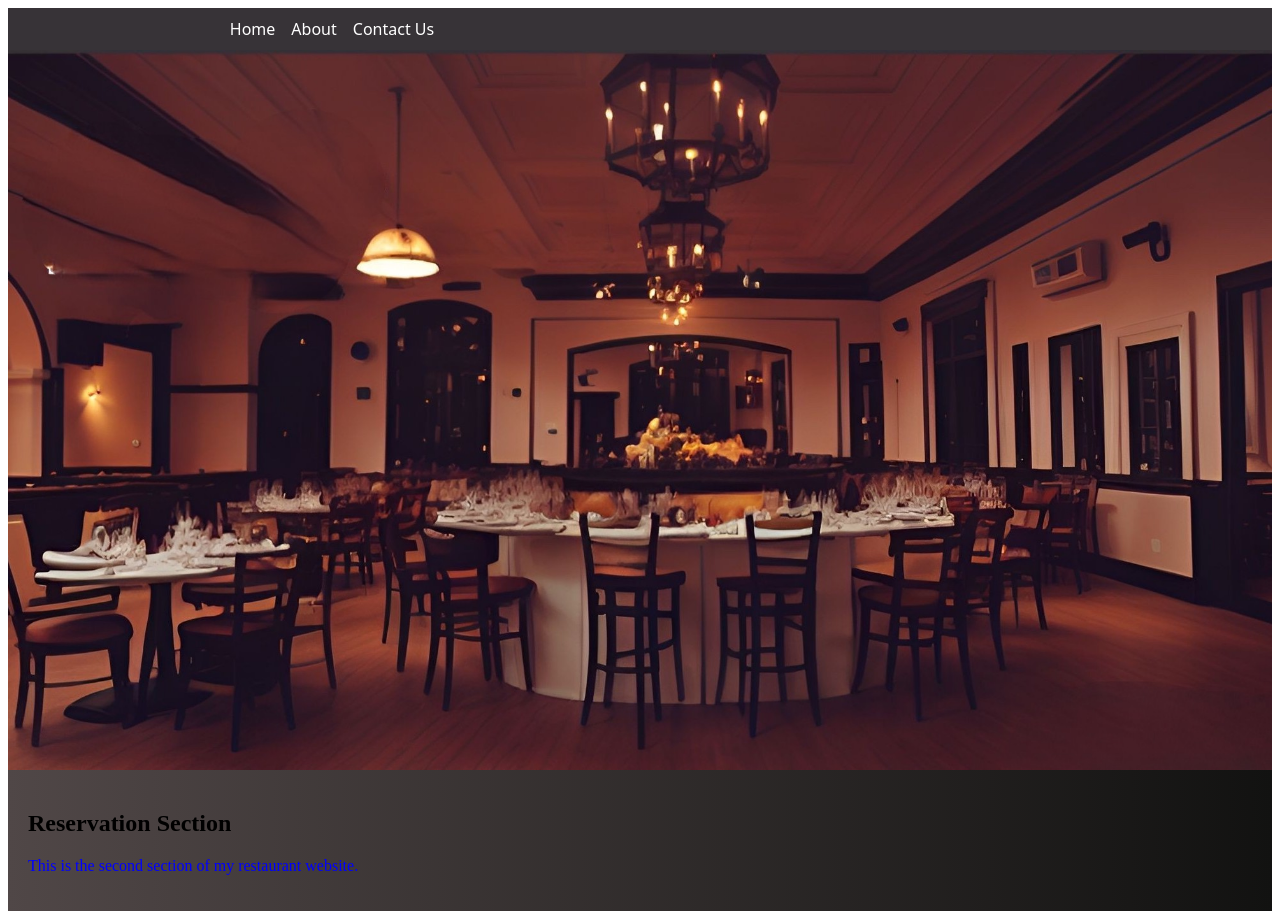
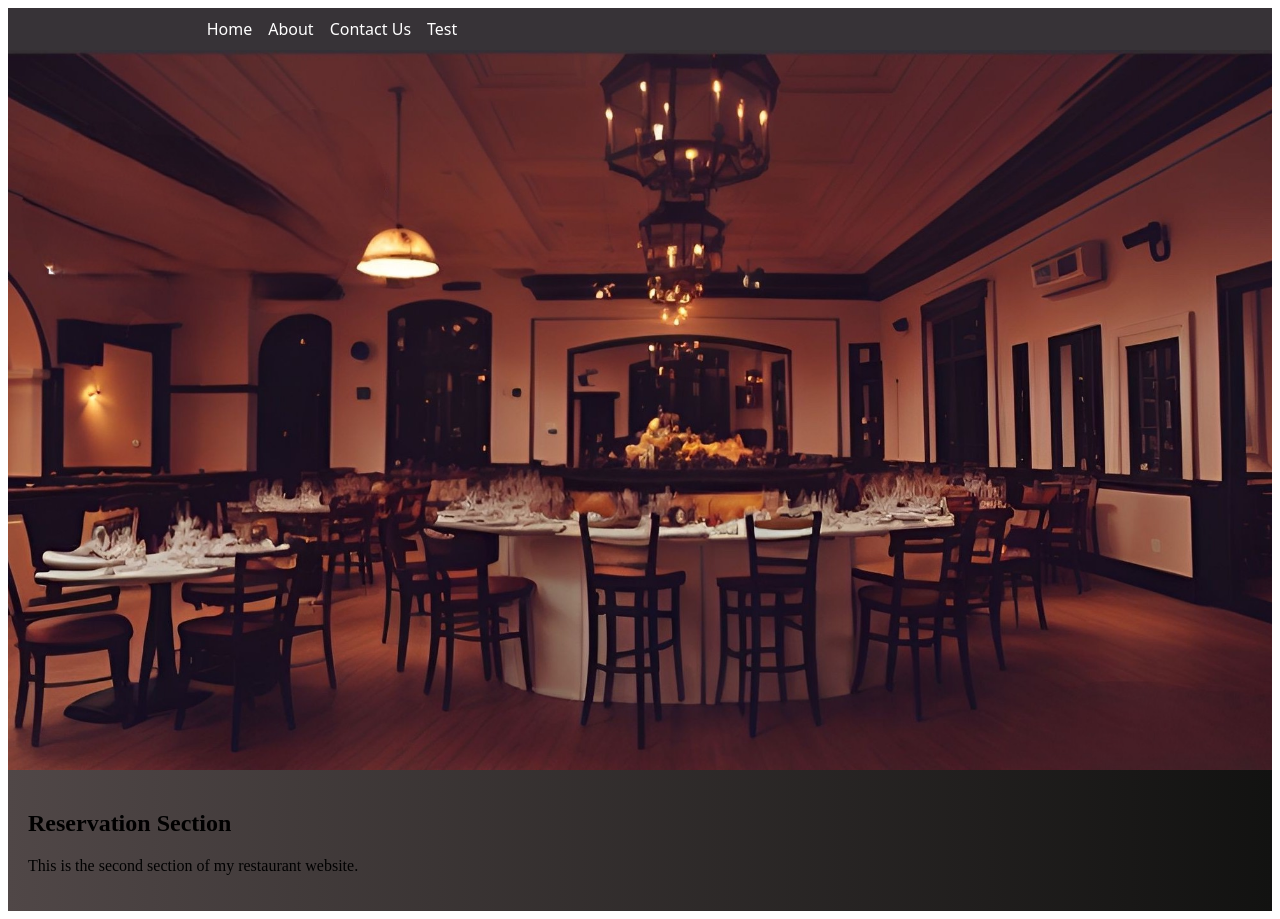
Before and after one commit to IshikaHere/ElegantEpicure, a plain HTML site: page index.html in a window 1280 px wide. Drawn offline with Linux system fonts and the light colour scheme.

Commit message:
new nav bar element added to test

```diff
--- a/index.html
+++ b/index.html
@@ -14,6 +14,7 @@
           <li><a href="home.html">Home</a></li>
           <li><a href="About.html">About</a></li>
           <li><a href="contact.html">Contact Us</a></li>
+          <li><a href="test.html">Test</a></li>
         </ul>
       </nav>
     </header>
@@ -22,7 +23,7 @@
       </section>
     <section class="section-color">
       <h2>Reservation Section</h2>
-      <p style="color:blue;">This is the second section of my restaurant website.</p>
+      <p>This is the second section of my restaurant website.</p>
     </section>
 </body>
 </html>
```
